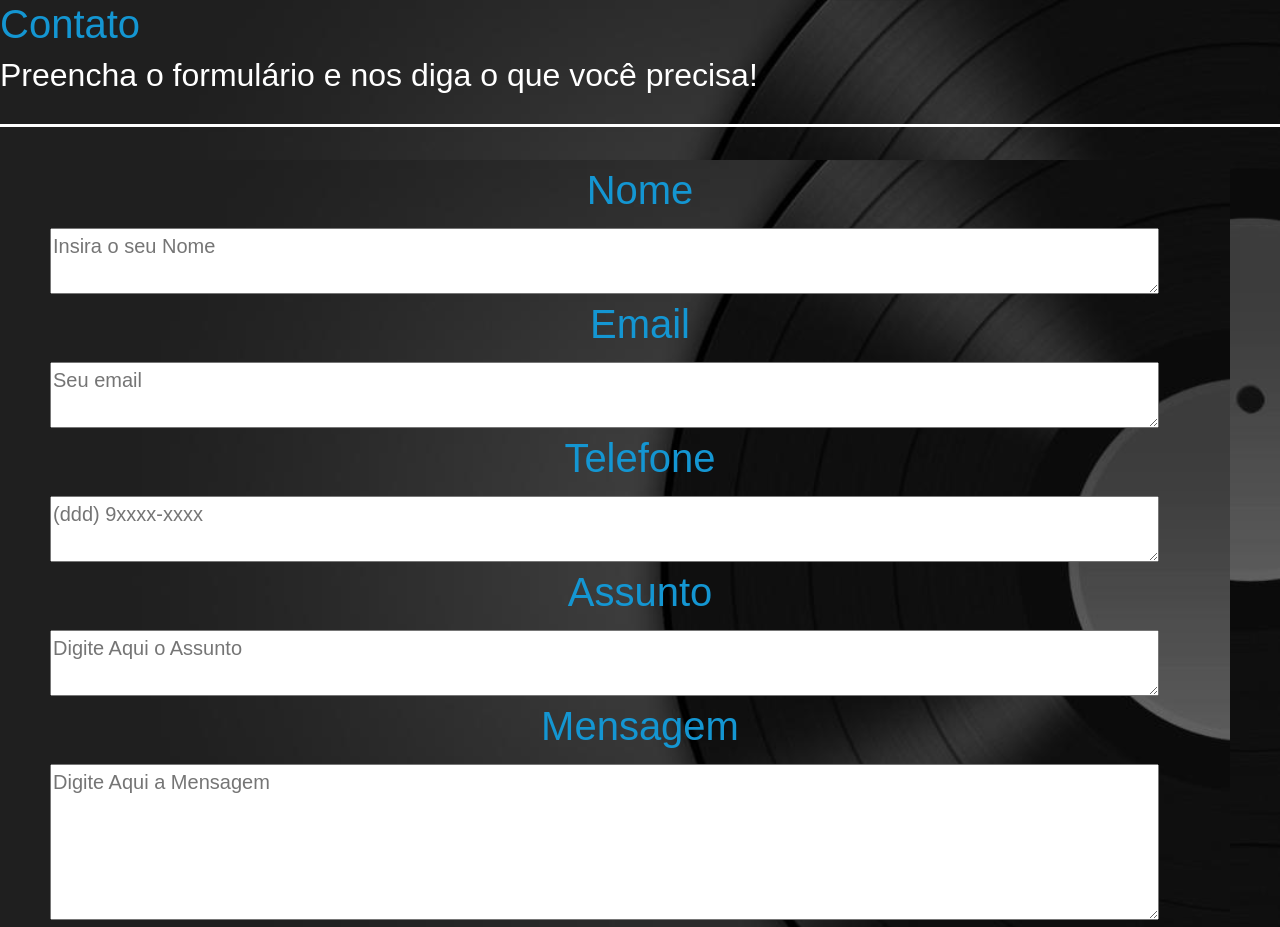
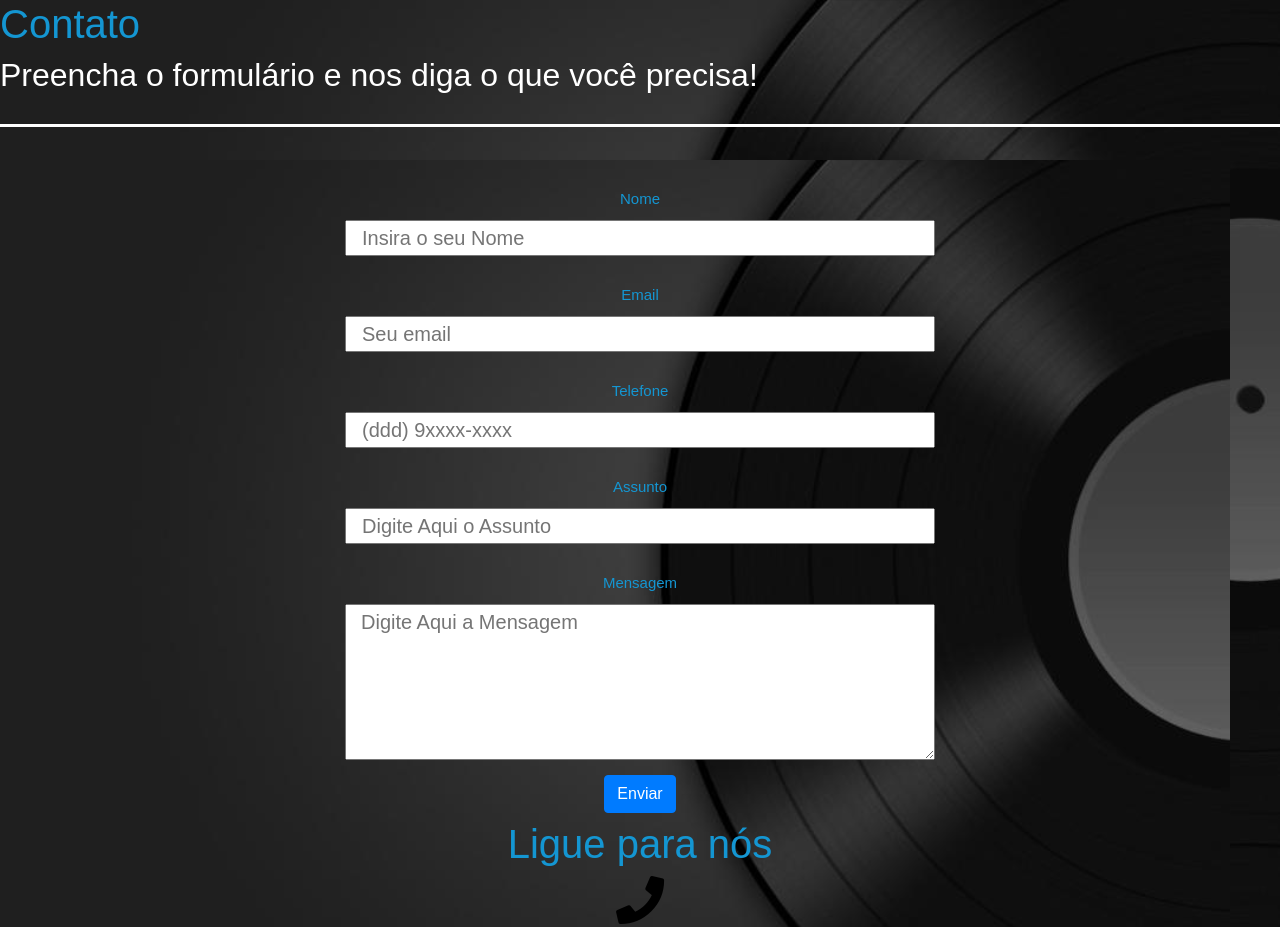
Before and after one commit to ViniciusCorbelli/vinil-man-shop, a PHP site: page / in a window 1280 px wide. Shown: the top 927 px of the page. Run offline with PHP 8.4, Linux system fonts and the light colour scheme; some libraries are stand-ins or nearby versions.

Commit message:
mensagem

```diff
--- a/css/styles.css
+++ b/css/styles.css
@@ -3,10 +3,6 @@
 	color: white;
 	font-family: 'Poppins', sans-serif;
 	width: 100%;
-
-
-
-
 	}
 
 
@@ -41,11 +37,12 @@
 
 
 }
- textarea {
+ .digitos {
 
  	display: block;
  	width: 94%;
- 	font-size: 20px;
+	 font-size: 20px;
+	 margin: auto;
  }
 
 .contato1 {
@@ -68,7 +65,9 @@
 	height: 60%;
 }
 
-
+label {
+	font-size: 15px;
+}
 
 i {
 	color: #000000;
--- a/index.html
+++ b/index.html
@@ -24,23 +24,23 @@
 		<div class="fundo">
 	  <div class="form-group">
     <label for="exampleInputName1">Nome</label>
-    <textarea type="name" class="digitos" id="exampleInputName1" placeholder="Insira o seu Nome"></textarea>
+    <input type="name" class="digitos col-lg-6" id="exampleInputName1" placeholder="Insira o seu Nome"></input>
   	  </div>
 	  <div class="form-group">
 	    <label for="exampleInputEmail1">Email</label>
-	    <textarea type="email" class="digitos" id="exampleInputEmail1" aria-describedby="emailHelp" placeholder="Seu email"></textarea>
+	    <input type="email" class="digitos col-lg-6" id="exampleInputEmail1" aria-describedby="emailHelp" placeholder="Seu email"></input>
 	  </div>
 	    <div class="form-group">
 	    <label for="exampleInputphonenumber1">Telefone</label>
-	    <textarea type="number" class="digitos" id="exampleInputphonenumber1" placeholder="(ddd) 9xxxx-xxxx"></textarea>
+	    <input type="number" class="digitos col-lg-6" id="exampleInputphonenumber1" placeholder="(ddd) 9xxxx-xxxx"></input>
 	  </div>
 	   <div class="form-group">
 	    <label for="exampleInputTopic1">Assunto</label>
-	    <textarea type="assunto" class="digitos" id="exampleInputTopic1" placeholder="Digite Aqui o Assunto"></textarea>
+	    <input type="assunto" class="digitos col-lg-6" id="exampleInputTopic1" placeholder="Digite Aqui o Assunto"></input>
 	 </div>
 		<div class="form-group">
 		 	   <label for="comment">Mensagem</label>
-		  		<textarea class="digitos" rows="5" id="exampleInputComment" placeholder="Digite Aqui a Mensagem"></textarea>
+		  		<textarea class="digitos col-lg-6" rows="5" id="exampleInputComment" placeholder="Digite Aqui a Mensagem"></textarea>
 
 
 	  <button type="submit" class="btn btn-primary">Enviar</button>
@@ -53,7 +53,7 @@
 				<i class="fas fa-phone fa-3x"></i> <h2>(021)98765-4321</h2>
 				<h1> Ou nos mande uma mensagem </h1>
 				<i class="fab fa-instagram fa-4x"></i><h2>@vinilman<br>
-				<i class="fas fa-envelope fa-2x"></i><br>vinilman@gmail.com</h2>
+				<i class="far fa-envelope fa-2x"></i><br>vinilman@gmail.com</h2>
 		</div>
 
 		<div class="mapa">
```
